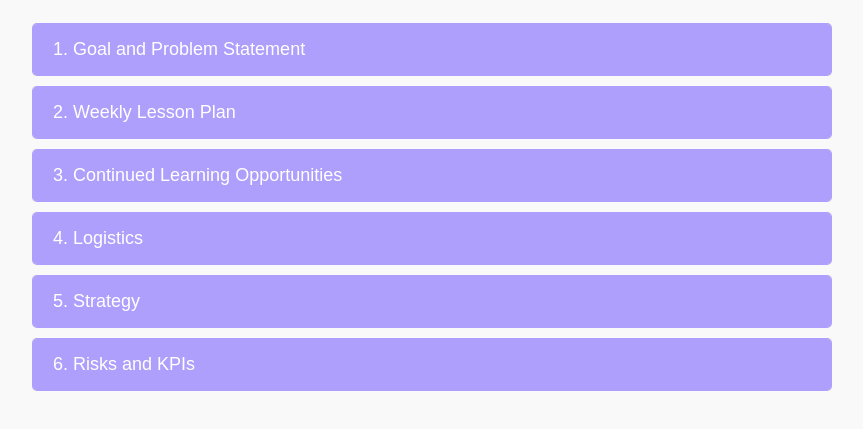
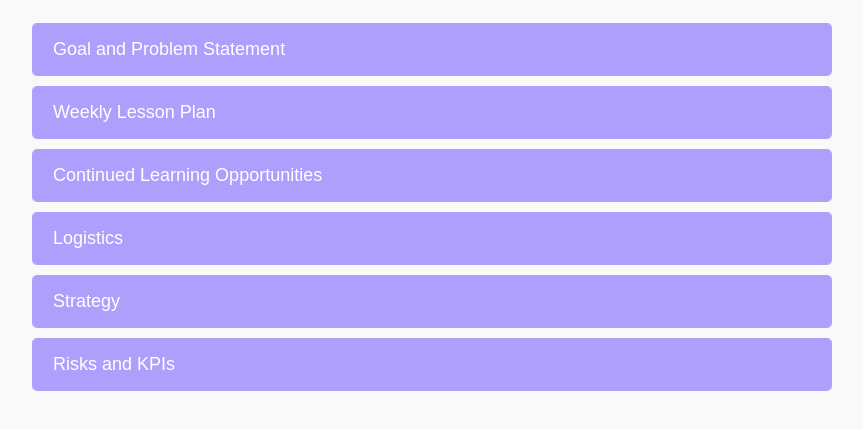
Before and after one commit to AskBlockchain/Monad-Onboarding, a plain HTML site: page index.html in a window 1280 px wide. Shown: the part 85-514 px from the top of the page, without its empty margins (208-1071 px from the left). Drawn offline with Linux system fonts and the light colour scheme.

Commit message:
Removed Section Numbers

```diff
--- a/index.html
+++ b/index.html
@@ -18,7 +18,7 @@
     <div class="accordion">
         <!-- Section 1: Goal and Problem Statement -->
         <div class="accordion-item">
-            <button class="accordion-button">1. Goal and Problem Statement</button>
+            <button class="accordion-button"> Goal and Problem Statement</button>
             <div class="accordion-content">
                 <h2>Goal</h2>
                 <p>Build a community of Monad-native Solidity developers.</p>
@@ -28,7 +28,7 @@
         </div>
         <!-- Section 2: Weekly Lesson Plan -->
         <div class="accordion-item">
-            <button class="accordion-button">2. Weekly Lesson Plan</button>
+            <button class="accordion-button"> Weekly Lesson Plan</button>
             <div class="accordion-content">
                 <h2>Weekly Lessons</h2>
                 <ol>
@@ -85,7 +85,7 @@
         </div>
         <!-- Section 3: Continued Learning Opportunities -->
         <div class="accordion-item">
-            <button class="accordion-button">3. Continued Learning Opportunities</button>
+            <button class="accordion-button"> Continued Learning Opportunities</button>
             <div class="accordion-content">
                 <h2>Continued Learning Opportunities</h2>
                 <p>After the 6-week program, developers can continue learning through:</p>
@@ -100,7 +100,7 @@
         </div>
         <!-- Section 4: Logistics -->
         <div class="accordion-item">
-            <button class="accordion-button">4. Logistics</button>
+            <button class="accordion-button"> Logistics</button>
             <div class="accordion-content">
                 <h2>Logistics</h2>
                 <h3>Weekly Lessons Coverage</h3>
@@ -131,7 +131,7 @@
         </div>
         <!-- Section 5: Strategy -->
         <div class="accordion-item">
-            <button class="accordion-button">5. Strategy</button>
+            <button class="accordion-button"> Strategy</button>
             <div class="accordion-content">
                 <h2>Strategy</h2>
                 <h3>Keeping Developers Engaged</h3>
@@ -162,7 +162,7 @@
         </div>
         <!-- Section 6: Risks and KPIs -->
         <div class="accordion-item">
-            <button class="accordion-button">6. Risks and KPIs</button>
+            <button class="accordion-button"> Risks and KPIs</button>
             <div class="accordion-content">
                 <h2>Risks</h2>
                 <ul>
```
